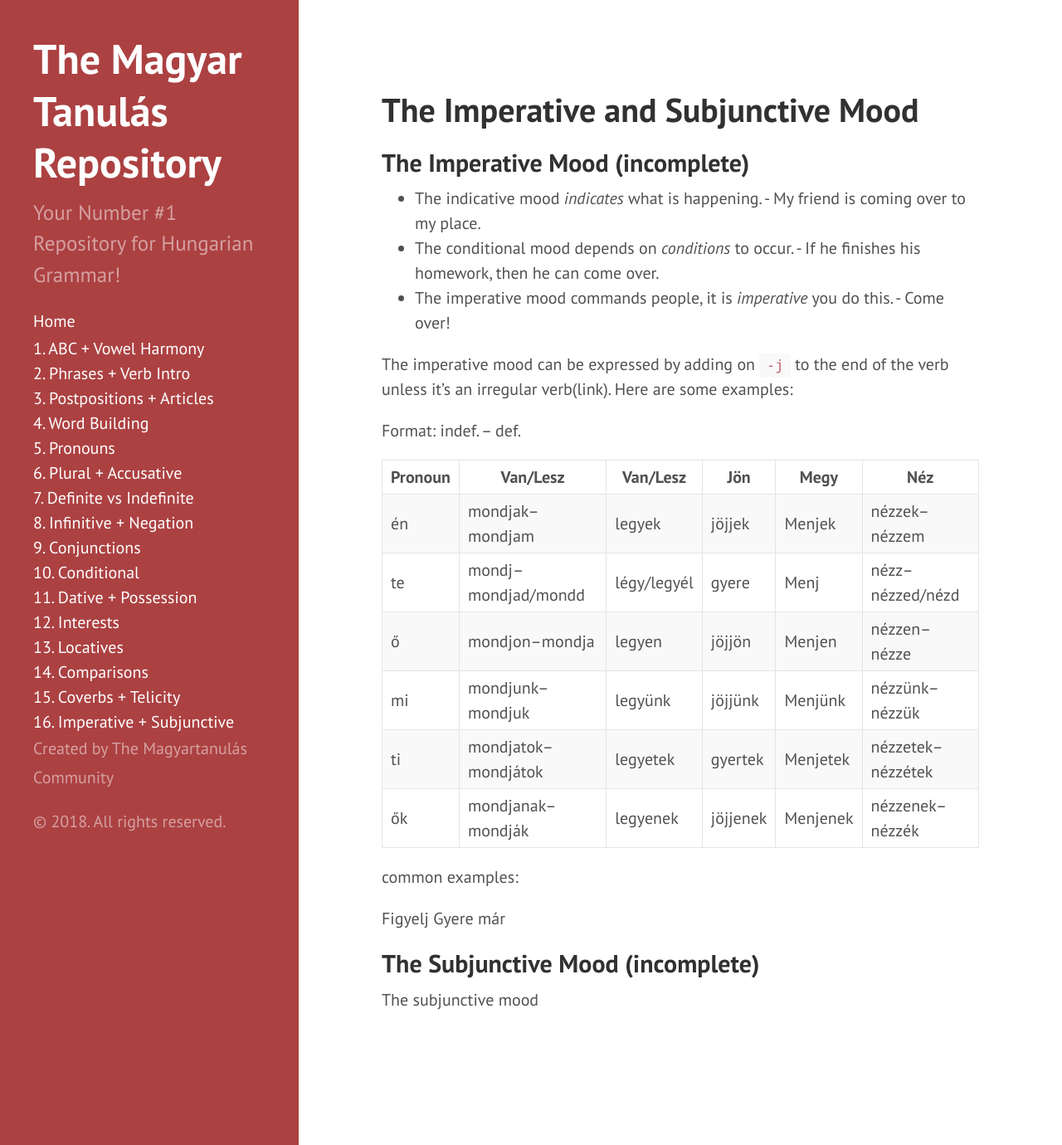
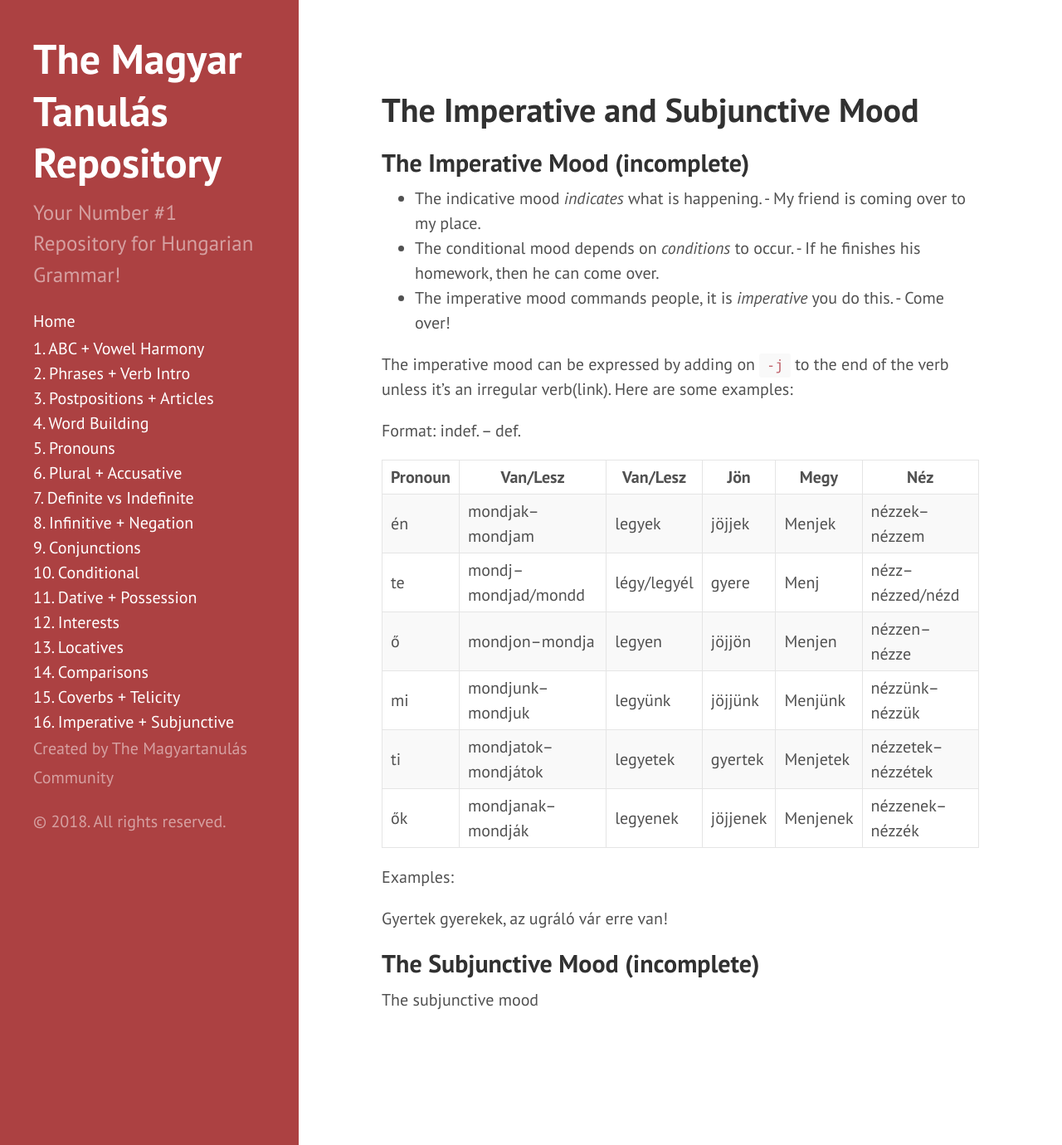
Before and after one commit to Magyartanulas/magyartanulas.github.io, a Jekyll site: the page built from imperative_subjunctive.md, in a window 1280 px wide and 1380 px high. Shown: the whole window at 83% size. Built offline with Jekyll 4.4.1, drawn with Linux system fonts in a browser that asks for light colours; Markdown is read by kramdown in place of the engine named in the settings.

Commit message:
Update imperative_subjunctive.md

```diff
--- a/imperative_subjunctive.md
+++ b/imperative_subjunctive.md
@@ -22,10 +22,9 @@ Format: indef. -- def.
 | ti      | mondjatok--mondjátok  | legyetek    | gyertek  | Menjetek |  nézzetek--nézzétek |
 | ők      | mondjanak--mondják    | legyenek    | jöjjenek | Menjenek |  nézzenek--nézzék   |
 
-common examples:
+Examples:
 
-Figyelj
-Gyere már
+Gyertek gyerekek, az ugráló vár erre van!
 
 ## The Subjunctive Mood (incomplete)
 
```
